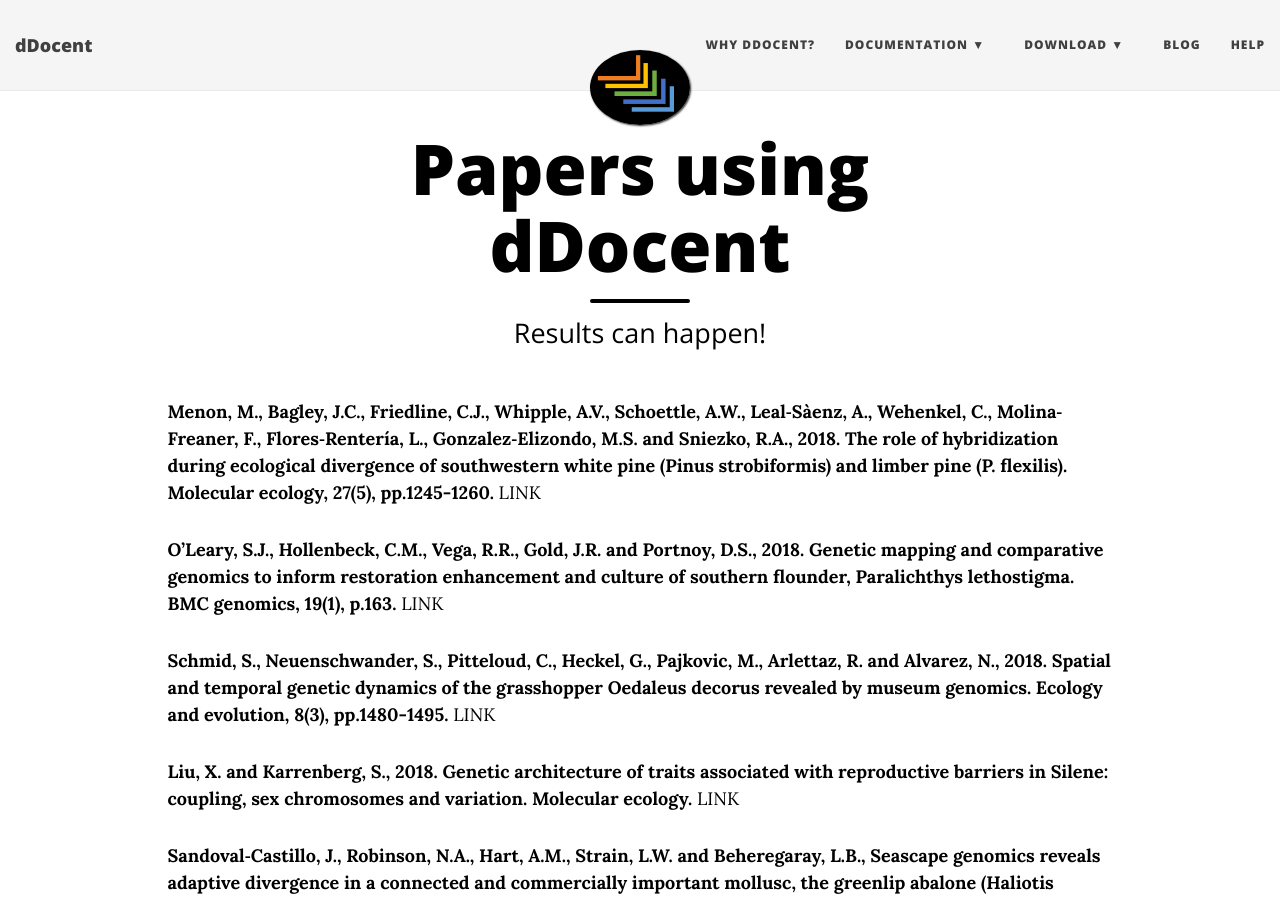
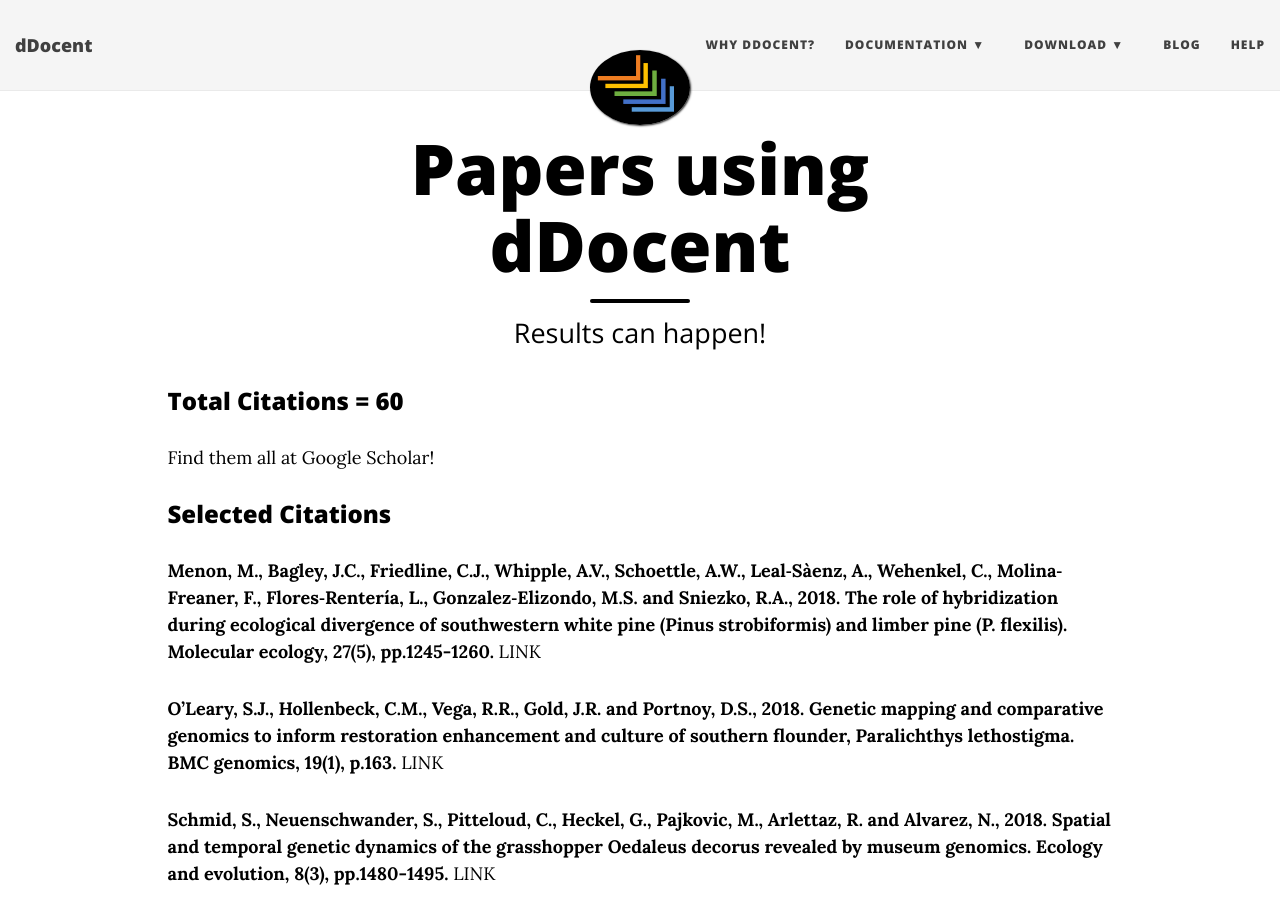
Before and after one commit to jpuritz/dDocent, a Jekyll site: the page built from using.md, in a window 1280 px wide and 900 px high. Built offline with Jekyll 4.4.1, drawn with Linux system fonts in a browser that asks for light colours; nearby versions of some CDN libraries.

Commit message:
Update using.md

```diff
--- a/using.md
+++ b/using.md
@@ -3,6 +3,12 @@
 title: Papers using dDocent
 subtitle: Results can happen!
 ---
+
+### Total Citations = 60
+
+Find them all at [Google Scholar](https://scholar.google.com/scholar?cites=14803244071106482641&as_sdt=5,40&sciodt=0,40&hl=en)!
+
+### Selected Citations
 
 **Menon, M., Bagley, J.C., Friedline, C.J., Whipple, A.V., Schoettle, A.W., Leal‐Sàenz, A., Wehenkel, C., Molina‐Freaner, F., Flores‐Rentería, L., Gonzalez‐Elizondo, M.S. and Sniezko, R.A., 2018. The role of hybridization during ecological divergence of southwestern white pine (Pinus strobiformis) and limber pine (P. flexilis). Molecular ecology, 27(5), pp.1245-1260.** [LINK](https://www.fs.fed.us/rm/pubs_journals/2017/rmrs_2017_menon_m001.pdf)
 
```
